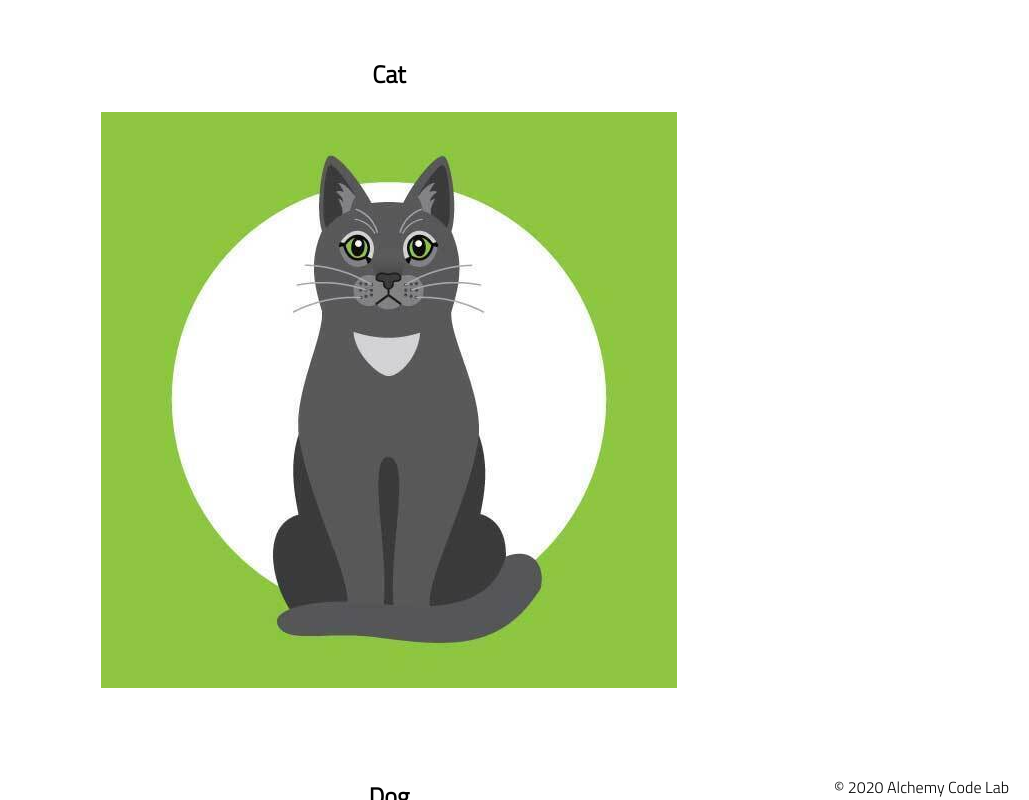
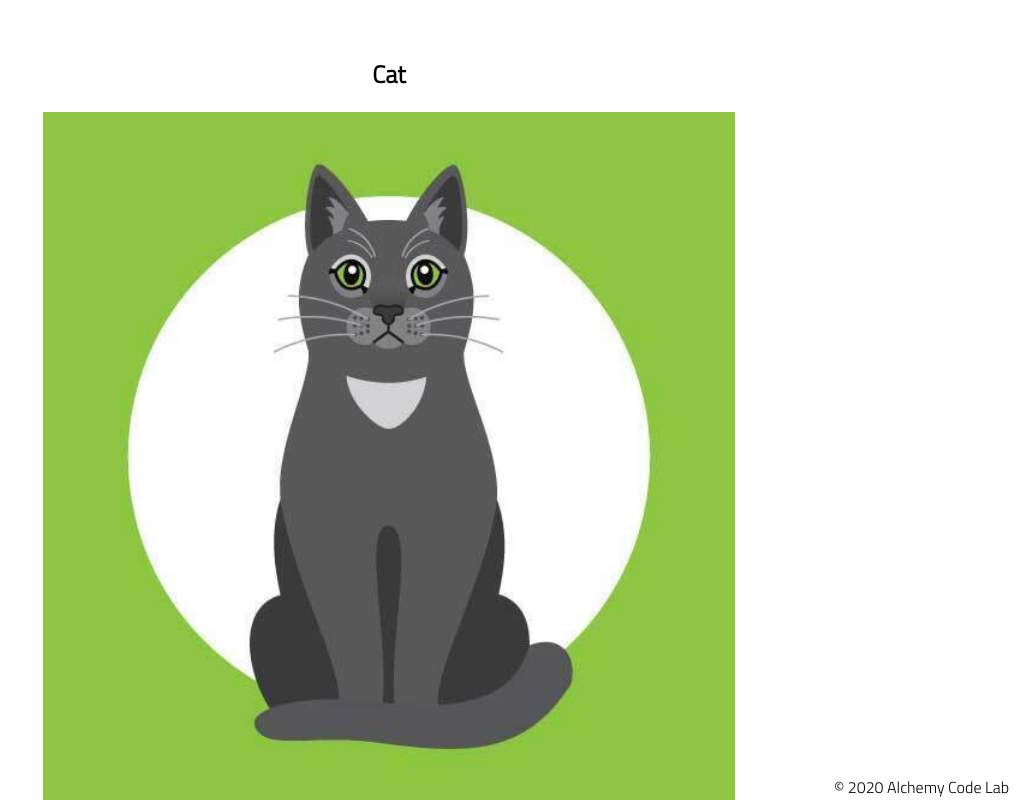
Before and after one commit to joshua360x/animal-farm-2021, a website: page index.html in a window 1280 px wide. In both pictures the pointer is over the picture 640 px from the left and 913 px from the top of the page. Shown: the part 513-1313 px from the top of the page, without its empty margins (251-1280 px from the left). Drawn offline with Linux system fonts and the light colour scheme.

Commit message:
added css hover and animation and changed the cursor to pointer

```diff
--- a/styles/style.css
+++ b/styles/style.css
@@ -123,3 +123,9 @@ footer {
 .animal div {
     padding: 2rem;
 }
+
+
+.animal img:hover {
+    cursor: pointer;
+    zoom: 120%;
+}
```
